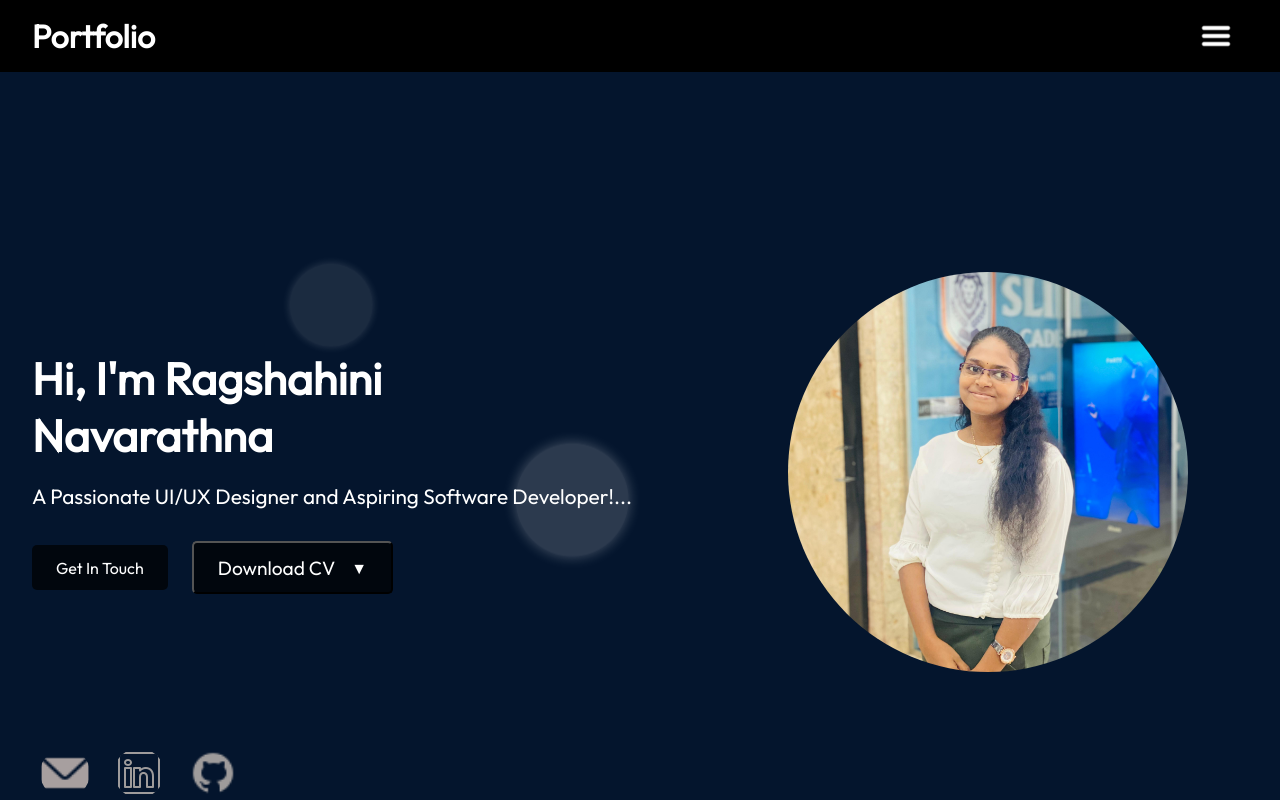
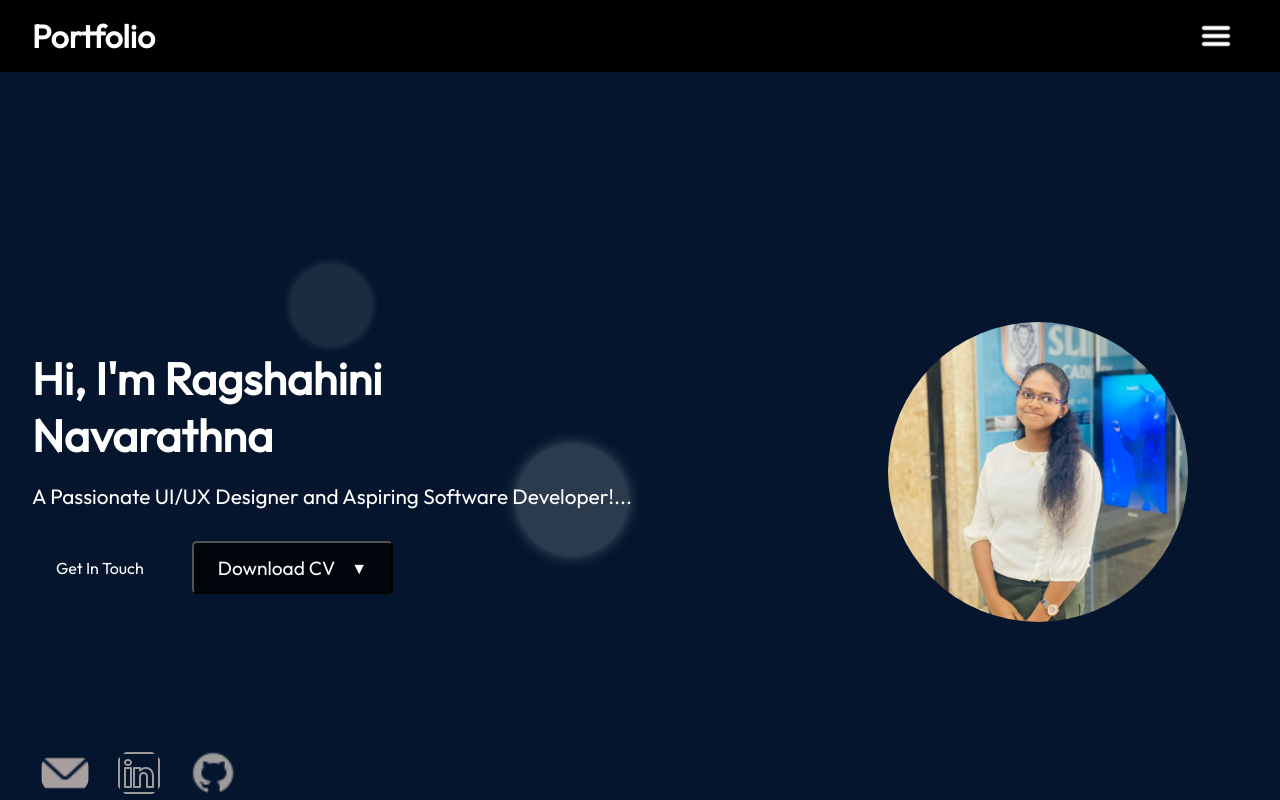
Before and after one commit to Ragshahini/Portfolio, a React (Vite) app: page / in a window 1280 px wide. Shown: the top 800 px of the page. Built offline with nearby package versions, Linux system fonts and the light colour scheme.

Commit message:
css style updated

```diff
--- a/src/components/Hero/Hero.module.css
+++ b/src/components/Hero/Hero.module.css
@@ -56,7 +56,7 @@
 .contactBtn,
 .cvBtn {
   padding: 0.8rem 1.5rem;
-  background-color: var(--dark-blur); /* Dark blur effect */
+  background-color: var(--dark-secondary); /* Dark blur effect */
   color: var(--color-text); /* White text */
   text-decoration: none;
   border-radius: 5px;
@@ -75,8 +75,8 @@
 
 /* Icon Styles */
 .buttonIcon {
-  width: 30px;
-  height: 30px;
+  width: 15px;
+  height: 15px;
   display: flex;
   align-items: center;
   justify-content: center;
@@ -86,8 +86,8 @@
 }
 
 .buttonIcon img {
-  width: 18px;
-  height: 18px;
+  width: 14px;
+  height: 14px;
 }
 
 .cvDropdown {
@@ -141,8 +141,8 @@
 }
 
 .hero img {
-  width: 400px;
-  height: 400px;
+  width: 300px;
+  height: 300px;
   border-radius: 70%;
   object-fit: cover;
   animation: zoomInAndRotate 1.5s ease-out forwards;
```
